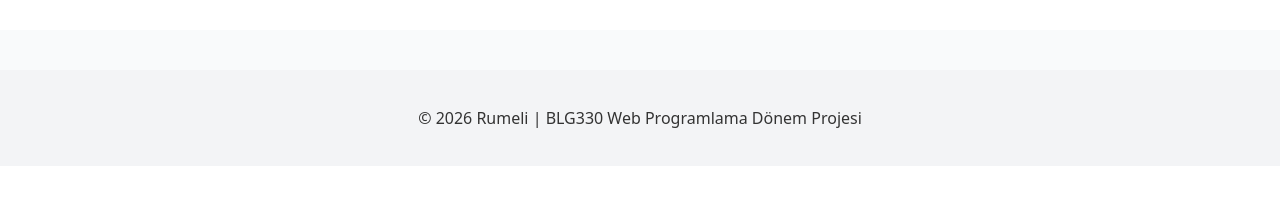
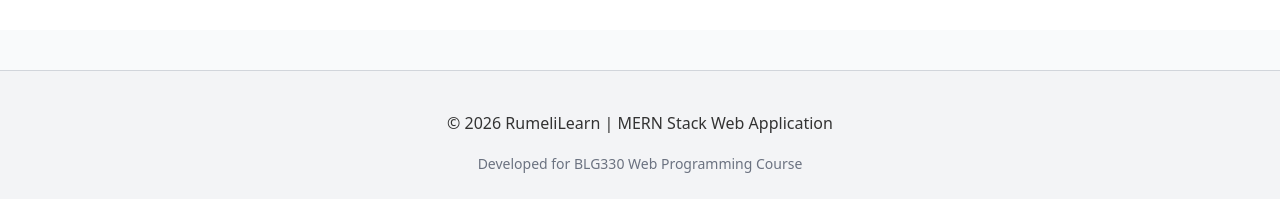
Before and after one commit to dilanurdan/mern-fullstack-project, a React (Vite) app in the folder client/: page / in a window 1280 px wide. Shown: the part 555-766 px from the top of the page. Built offline with nearby package versions, Linux system fonts and the light colour scheme; no server answers.

Commit message:
Footer tasarımı güncellendi / Footer design updated

```diff
--- a/client/src/components/Footer.jsx
+++ b/client/src/components/Footer.jsx
@@ -1,7 +1,12 @@
 function Footer() {
   return (
     <footer style={styles.footer}>
-     <p>© {new Date().getFullYear()} Rumeli | BLG330 Web Programlama Dönem Projesi</p>
+      <p>
+        © {new Date().getFullYear()} RumeliLearn | MERN Stack Web Application
+      </p>
+      <span style={styles.text}>
+        Developed for BLG330 Web Programming Course
+      </span>
     </footer>
   );
 }
@@ -9,10 +14,16 @@ function Footer() {
 const styles = {
   footer: {
     marginTop: "40px",
-    padding: "20px",
+    padding: "24px",
     textAlign: "center",
     backgroundColor: "#f3f4f6",
     color: "#333",
+    borderTop: "1px solid #d1d5db",
+  },
+
+  text: {
+    fontSize: "14px",
+    color: "#6b7280",
   },
 };
 
```
